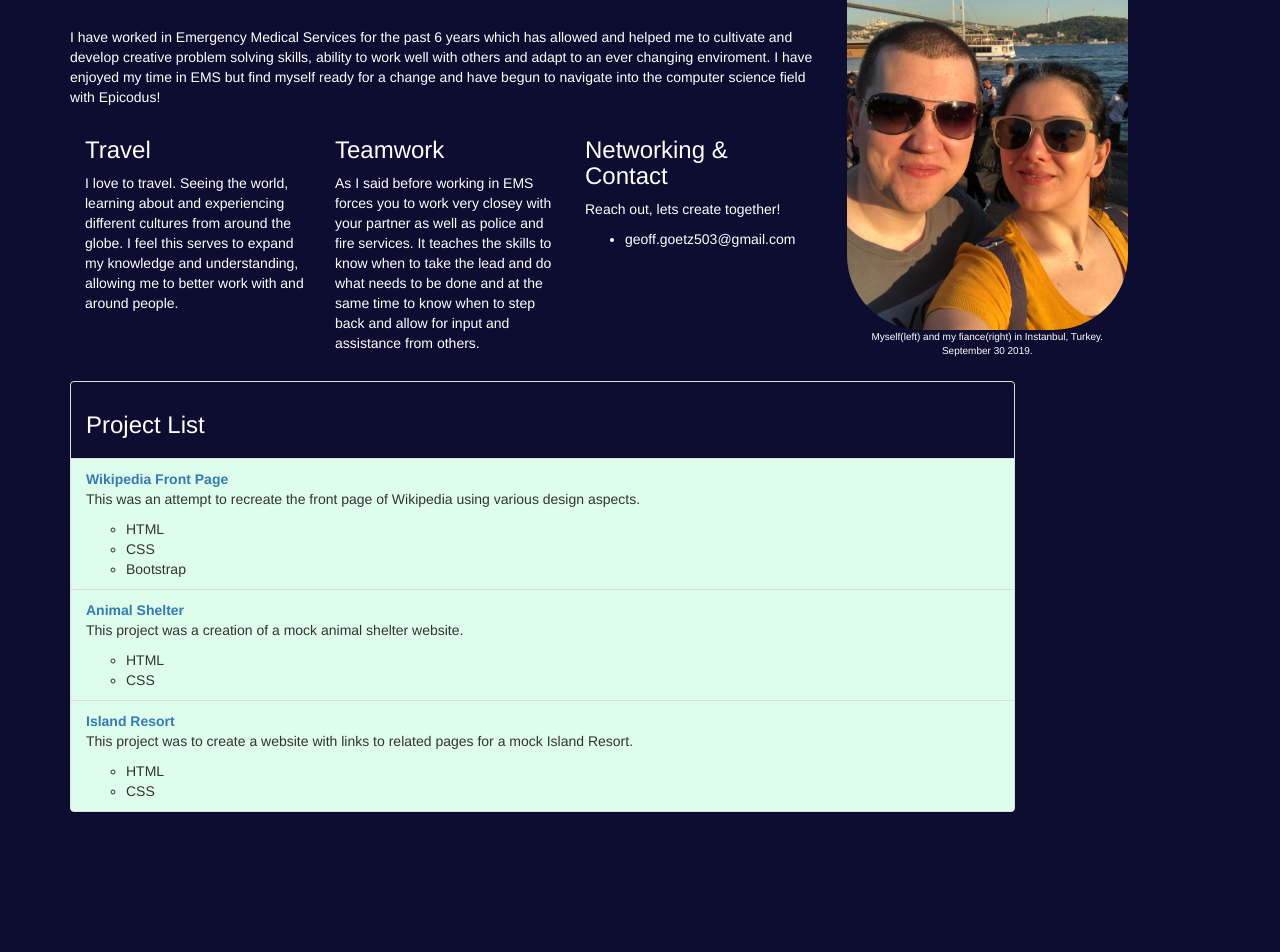
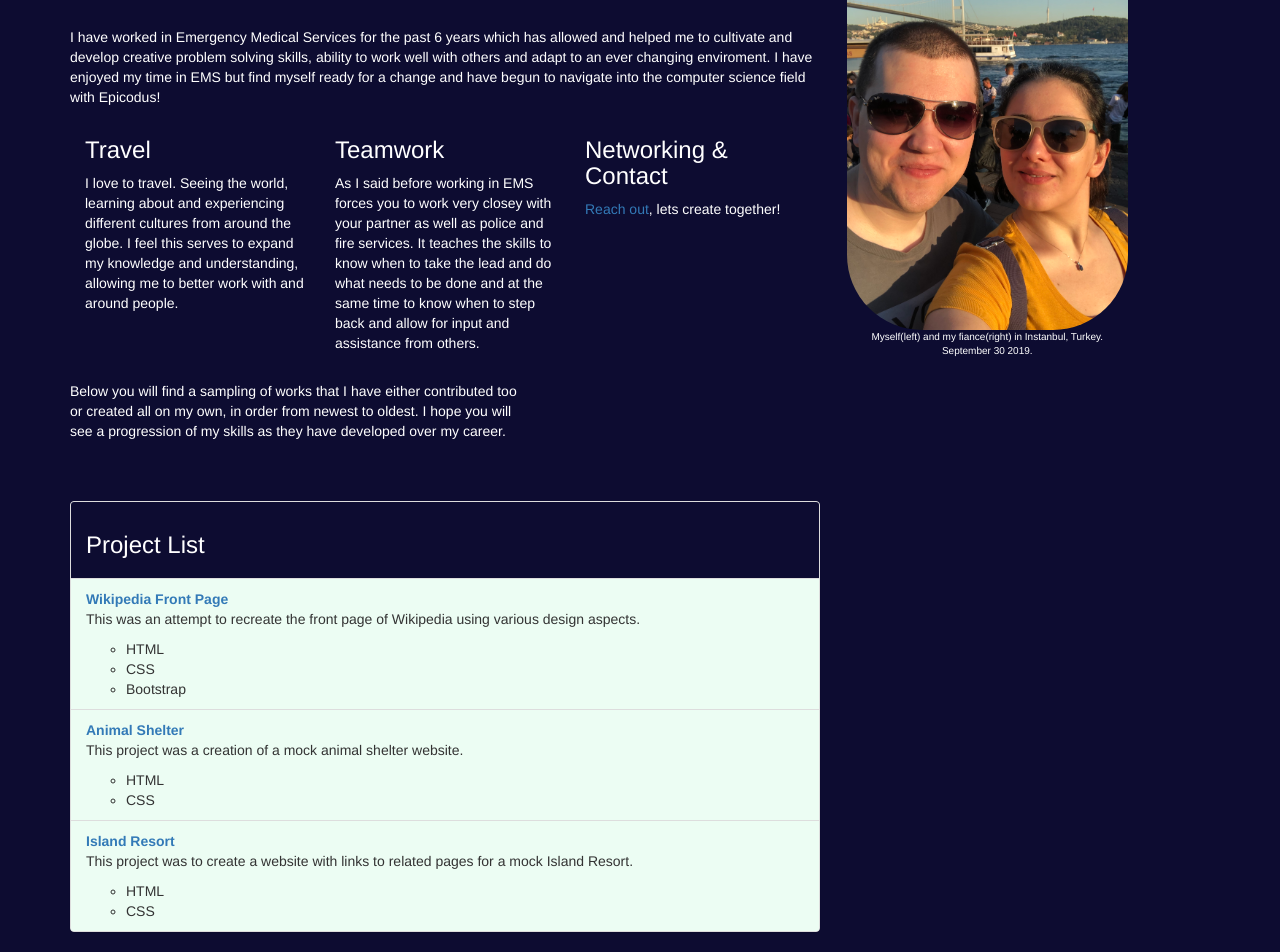
Before and after one commit to Pieharder/Portfolio-Landing-Page, a plain HTML site: page index.html in a window 1280 px wide. Shown: the part 126-1078 px from the top of the page. Before the commit the page ends 958 px from the top, so only its background shows below. Drawn offline with Linux system fonts and the light colour scheme.

Commit message:
Add link for email contact.

```diff
--- a/css/styles.css
+++ b/css/styles.css
@@ -20,7 +20,8 @@
 }
 
 .above-project-text {
-  padding-top: 100px;
+padding-bottom: 50px;
+
 }
 
 #above-project-text {
@@ -32,15 +33,15 @@
 }
 
 #project-list1 {
-  background-color: #DEFEEB;
+  background-color: #ECFDF3;
 }
 
 #project-list2 {
-  background-color: #DEFEEB;
+  background-color: #ECFDF3;
 }
 
 #project-list3 {
-  background-color: #DEFEEB;
+  background-color: #ECFDF3;
 }
 
 #pic-panel-color {
--- a/index.html
+++ b/index.html
@@ -1,10 +1,12 @@
 <!DOCTYPE html>
 <html>
+
 <head>
   <link href="css/bootstrap.css" rel="stylesheet" type="text/css">
   <link href="css/styles.css" rel="stylesheet" type="text/css">
   <title>Geoff's Portfolio</title>
 </head>
+
 <body id="background-color">
   <h1 id="top-header">Geoff Goetz | Epicodus Student</h1>
   <div class="container">
@@ -12,22 +14,26 @@
       <div class="col-md-8">
         <div class="about-me-text">
           <h2 class="top-left-panel">EMS, Games and Game Design, <em>Problem Solving</em></h2>
-            <p>I have worked in Emergency Medical Services for the past 6 years which has allowed and helped me to cultivate and develop creative problem solving skills, ability to work well with others and adapt to an ever changing enviroment. I have enjoyed my time in EMS but find myself ready for a change and have begun to navigate into the computer science field with Epicodus!</p>
+          <p>I have worked in Emergency Medical Services for the past 6 years which has allowed and helped me to
+            cultivate and develop creative problem solving skills, ability to work well with others and adapt to an ever
+            changing enviroment. I have enjoyed my time in EMS but find myself ready for a change and have begun to
+            navigate into the computer science field with Epicodus!</p>
 
           <div class=col-md-4>
             <h3><span style="text-align: center;">Travel</span></h3>
-            <p>I love to travel. Seeing the world, learning about and experiencing different cultures from around the globe. I feel this serves to expand my knowledge and understanding, allowing me to better work with and around people.</p>
+            <p>I love to travel. Seeing the world, learning about and experiencing different cultures from around the
+              globe. I feel this serves to expand my knowledge and understanding, allowing me to better work with and
+              around people.</p>
           </div>
           <div class=col-md-4>
             <h3><span style="text-align: center;">Teamwork</span></h3>
-              <p>As I said before working in EMS forces you to work very closey with your partner as well as police and fire services. It teaches the skills to know when to take the lead and do what needs to be done and at the same time to know when to step back and allow for input and assistance from others.</p>
+            <p>As I said before working in EMS forces you to work very closey with your partner as well as police and
+              fire services. It teaches the skills to know when to take the lead and do what needs to be done and at the
+              same time to know when to step back and allow for input and assistance from others.</p>
           </div>
           <div class=col-md-4>
             <h3><span style="text-align: center;">Networking & Contact</span></h3>
-            <p>Reach out, lets create together!</p>
-            <ul>
-              <li>geoff.goetz503@gmail.com</li>
-            </ul>
+            <p><a href="mailto:geoff.goetz503@gmail.com" target="_top">Reach out</a>, lets create together!</p>
           </div>
         </div>
       </div>
@@ -42,7 +48,16 @@
       </div>
     </div>
     <div class="row">
-        <div class="col-md-10">
+      <div class="col-md-5">
+        <div class="above-project-text">
+          <p><span id="above-project-text"> Below you will find a sampling of works that I have either contributed too
+              or created all on my own, in order from newest to oldest. I hope you will see a progression of my skills
+              as they have developed over my career.</span></p>
+        </div>
+      </div>
+    </div>
+    <div class="row">
+      <div class="col-md-8">
         <div class="panel panel-default">
           <div class="panel-heading" id="project-list-heading">
             <h3 class="project-list-title"><span style=color:white>Project List</span></h3>
@@ -78,5 +93,7 @@
       </div>
     </div>
   </div> <!-- <CONTAINER CLOSE> -->
+
   </body>
+
 </html>
```
Also changed, not shown: 1 other file. Lines whose indentation alone changed are shown as unchanged.
